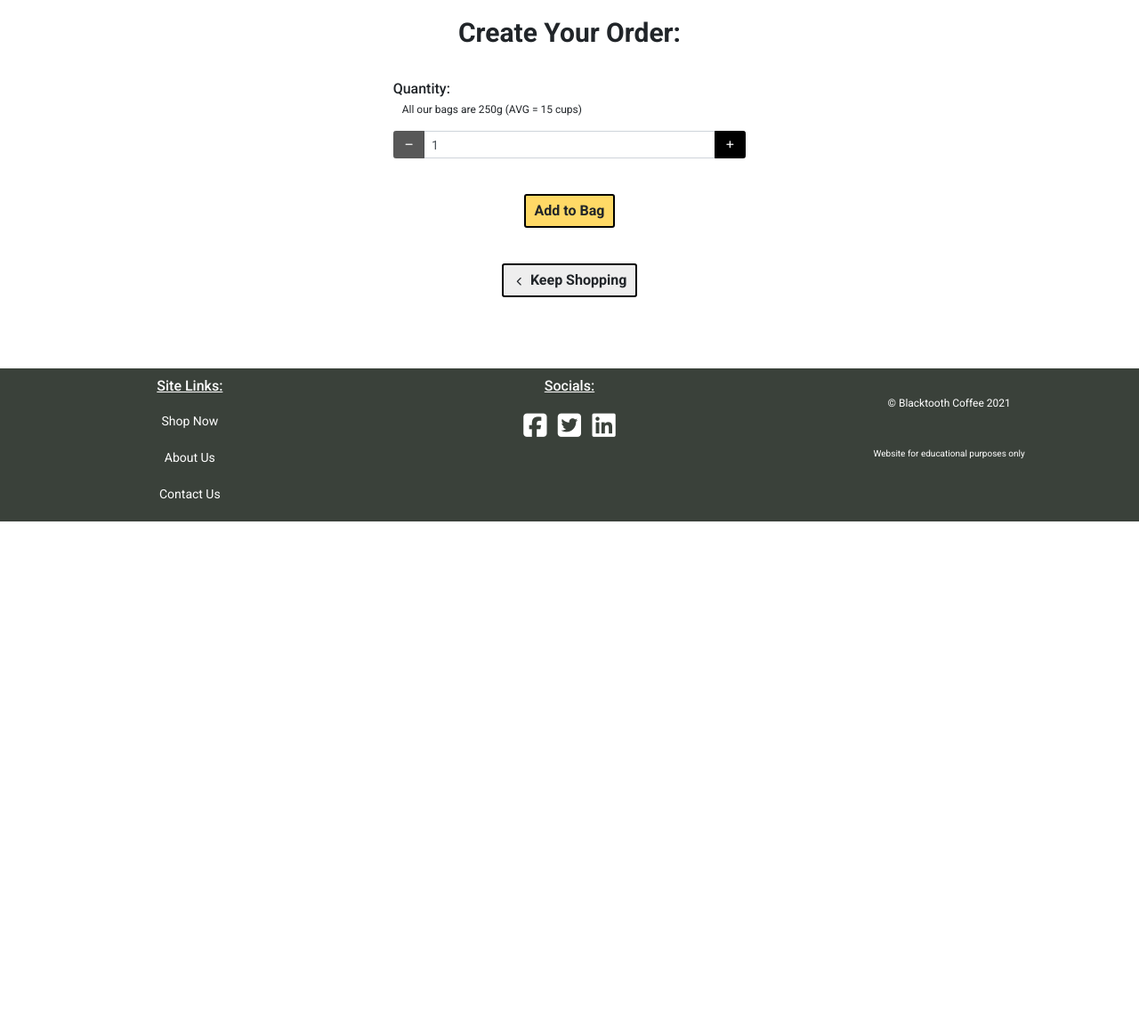
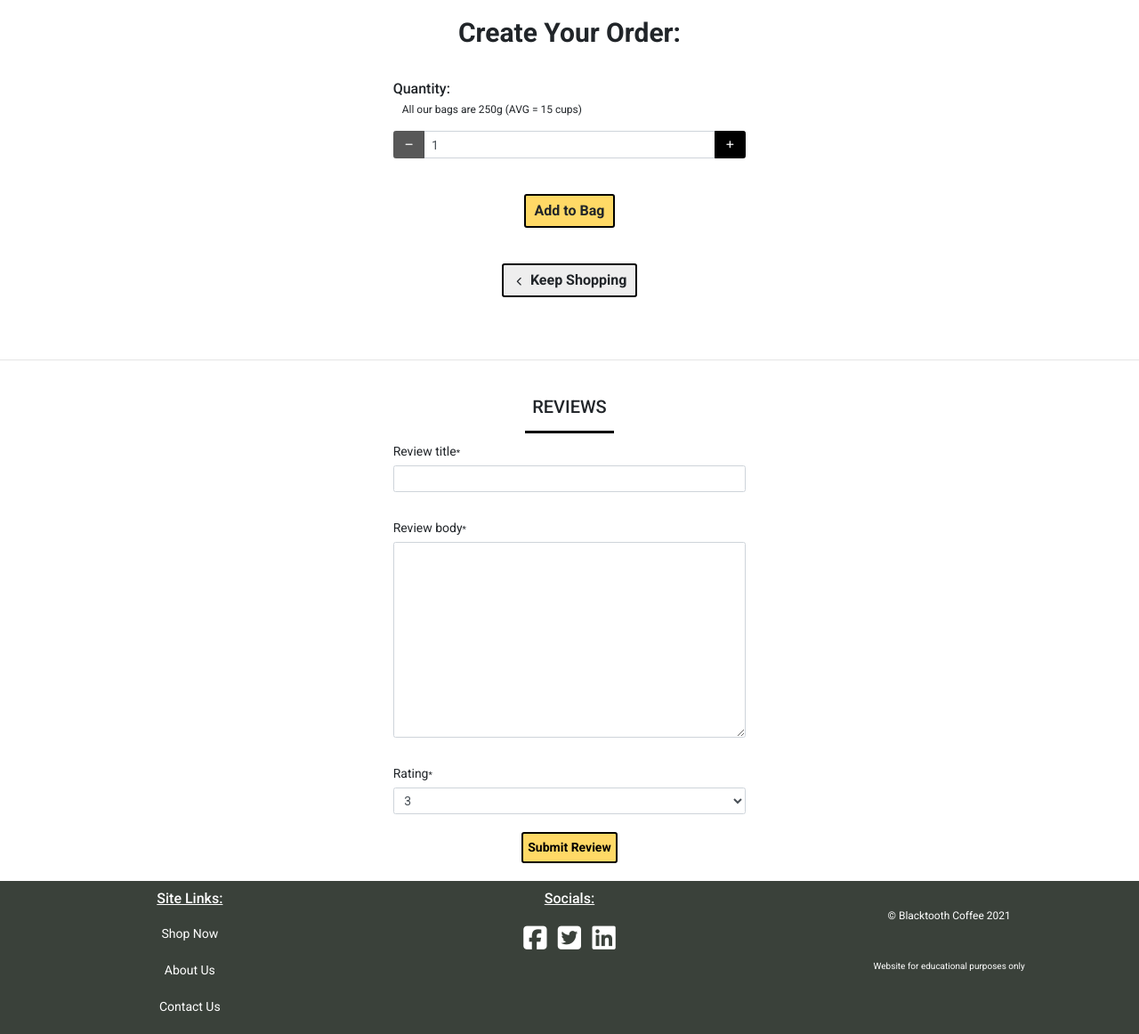
Before and after one commit to scottsimpson91/CI-MS4-Blacktooth-Coffee, a Django app: page /products/1/ in a window 1280 px wide. Shown: the part 540-1702 px from the top of the page at 89% size. Before the commit the page ends 1126 px from the top, so only its background shows below. Run offline with Django 3.2, Linux system fonts and the light colour scheme; tables that the repository leaves empty hold one stand-in row (values such as "Sample post"); grey boxes marked "Sample" are stand-in pictures; some libraries are stand-ins or nearby versions.

Commit message:
FEAT: Create add_review view, url, form and admin

```diff
--- a/blog/templates/blog/edit_post.html
+++ b/blog/templates/blog/edit_post.html
@@ -14,7 +14,6 @@
             <div class="col-12 col-md-6 offset-md-3">
 <!--======================================== EDIT POST FORM ========================================-->
                 <h2 class="heading">Add Post</h2>
-
                 <form method="POST" action="{% url 'edit_post' post.slug %}" class="form mb-2" enctype="multipart/form-data">
                     {% csrf_token %}
                     {{ form | crispy }}
--- a/products/admin.py
+++ b/products/admin.py
@@ -1,5 +1,5 @@
 from django.contrib import admin
-from .models import Product, Category
+from .models import Product, Category, Review
 
 
 class ProductAdmin(admin.ModelAdmin):
@@ -22,3 +22,4 @@ class CategoryAdmin(admin.ModelAdmin):
 
 admin.site.register(Product, ProductAdmin)
 admin.site.register(Category, CategoryAdmin)
+admin.site.register(Review)
--- a/products/templates/products/product_detail.html
+++ b/products/templates/products/product_detail.html
@@ -96,6 +96,27 @@
             </div>
         </div>
     </div>
+<!--======================================== PRODUCT REVIEWS ========================================-->
+    <div class="review-container">
+        <hr>
+        <div class="row">
+            <div class="col-sm-8 col-md-6 col-lg-4 offset-sm-2 offset-md-3 offset-lg-4">
+                <h2 class="heading">Reviews</h2>
+                <hr class="heading-hr">
+            </div>
+        </div>
+        <div class="row">
+            <div class="col-sm-8 col-md-6 col-lg-4 offset-sm-2 offset-md-3 offset-lg-4">
+                <form method="POST" action="{% url 'add_review' product.id %}">
+                    {% csrf_token %}
+                    {{ form|crispy }}
+                    <div class="text-center">
+                        <button class="btn btn-lg add-review-button" type="submit">Submit Review</button>
+                    </div>
+                </form>
+            </div>
+        </div>
+    </div>
 </div>
 {% endblock %}
 <!--======================================== JS ========================================-->
--- a/products/urls.py
+++ b/products/urls.py
@@ -4,6 +4,7 @@ from . import views
 urlpatterns = [
     path('', views.all_products, name='products'),
     path('<int:product_id>/', views.product_detail, name='product_detail'),
+    path('add_review/<int:product_id>/', views.add_review, name='add_review'),
     path('add/', views.add_product, name='add_product'),
     path('edit/<int:product_id>/', views.edit_product, name='edit_product'),
     path('delete/<int:product_id>/', views.delete_product, name='delete_product'),
--- a/products/views.py
+++ b/products/views.py
@@ -4,8 +4,8 @@ from django.contrib.auth.decorators import login_required
 from django.db.models import Q
 from django.db.models.functions import Lower
 
-from .models import Product, Category
-from .forms import ProductForm
+from .models import Product, Category, Review
+from .forms import ProductForm, ReviewForm
 
 
 def all_products(request):
@@ -62,9 +62,11 @@ def product_detail(request, product_id):
     """ A view to show individual product details """
 
     product = get_object_or_404(Product, pk=product_id)
+    form = ReviewForm()
 
     context = {
         'product': product,
+        'form': form,
     }
 
     return render(request, 'products/product_detail.html', context)
@@ -139,3 +141,29 @@ def delete_product(request, product_id):
     product.delete()
     messages.success(request, 'Product deleted!')
     return redirect(reverse('products'))
+
+
+@login_required
+def add_review(request, product_id):
+    """ Add a rewiew for a product """
+
+    product = get_object_or_404(Product, pk=product_id)
+
+    if request.user.is_authenticated:
+        if request.method == 'POST':
+            form = ReviewForm(request.POST)
+            if form.is_valid():
+                review = form.save(commit=False)
+                review.product = product
+                review.user = request.user
+                review.save()
+                messages.success(request, 'Successfully added your review')
+                return redirect(reverse('product_detail', args=[product.id]))
+            else:
+                messages.error(
+                    request, 'Failed to add your review')
+    context = {
+        'form': form
+    }
+
+    return render(request, context)
--- a/static/css/base.css
+++ b/static/css/base.css
@@ -1102,12 +1102,6 @@ select option[value=""] {
     font-size: 1.6rem;
 }
 
-.blog-no-comment-paragraph {
-    text-align: center;
-    font-size: 1.6rem;
-    margin: 6rem 0;
-}
-
 .blog-read-more-link {
     font-size: 1.4rem;
     margin-left: 2rem;
@@ -1129,23 +1123,6 @@ select option[value=""] {
     margin-top: 5rem;
 }
 
-.add-comment-button {
-    font-size: 1.4rem;
-    color: #000;
-    font-weight: bold;
-    background-color: #FFD966;
-    border: 2px solid #000;
-    padding: 0.5rem;
-}
-
-.blog-comments-container {
-    margin: 4rem 0;
-}
-
-.user-comments {
-    margin: 4rem 0;
-}
-
 .edit-post-button {
     font-size: 1.2rem;
     font-weight: bold;
@@ -1156,3 +1133,13 @@ select option[value=""] {
     font-weight: bold;
     color: #D9534F;
 }
+
+/*--------------------------------------------Reviews*/
+.add-review-button {
+    font-size: 1.4rem;
+    color: #000;
+    font-weight: bold;
+    background-color: #FFD966;
+    border: 2px solid #000;
+    padding: 0.5rem;
+}
```
